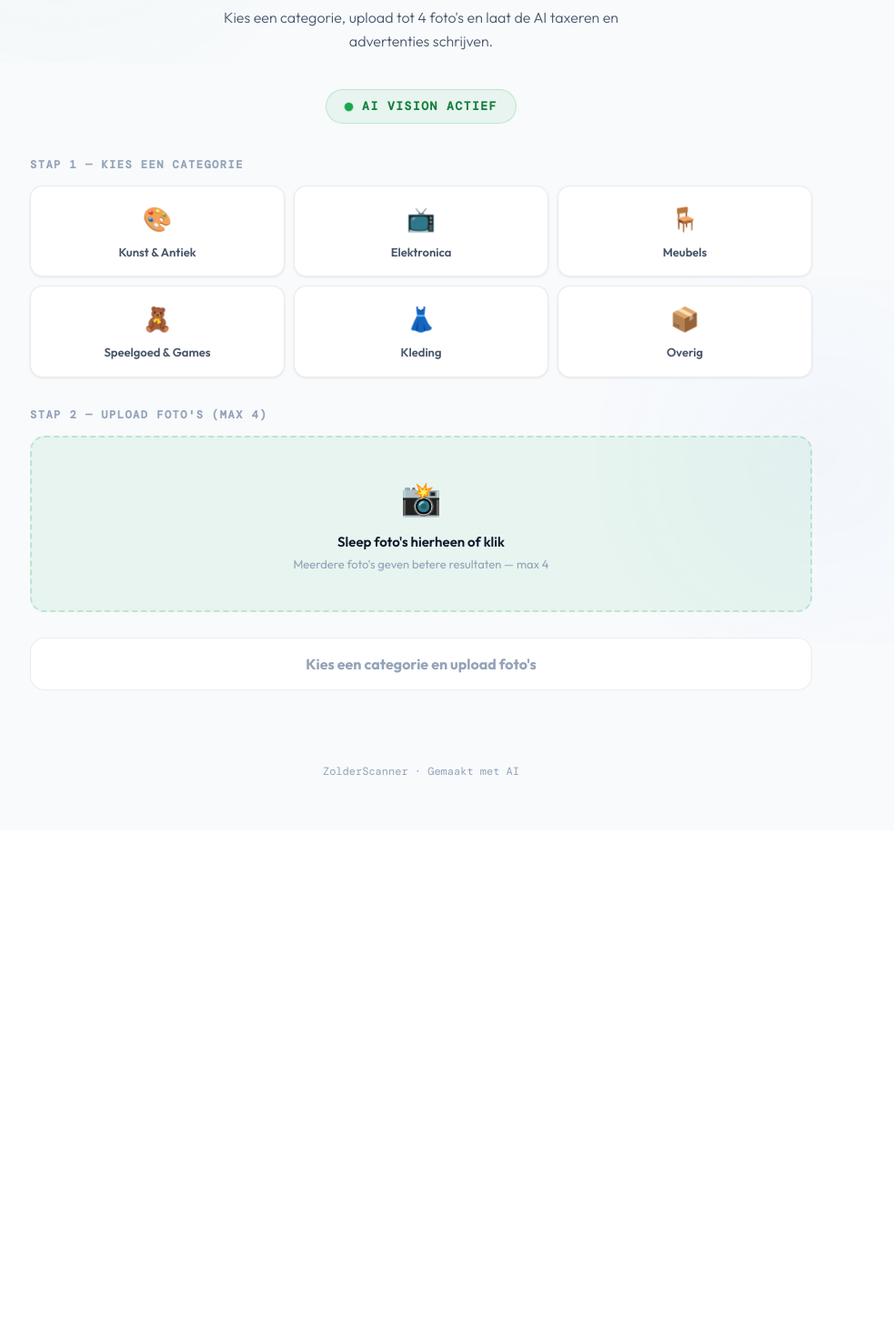
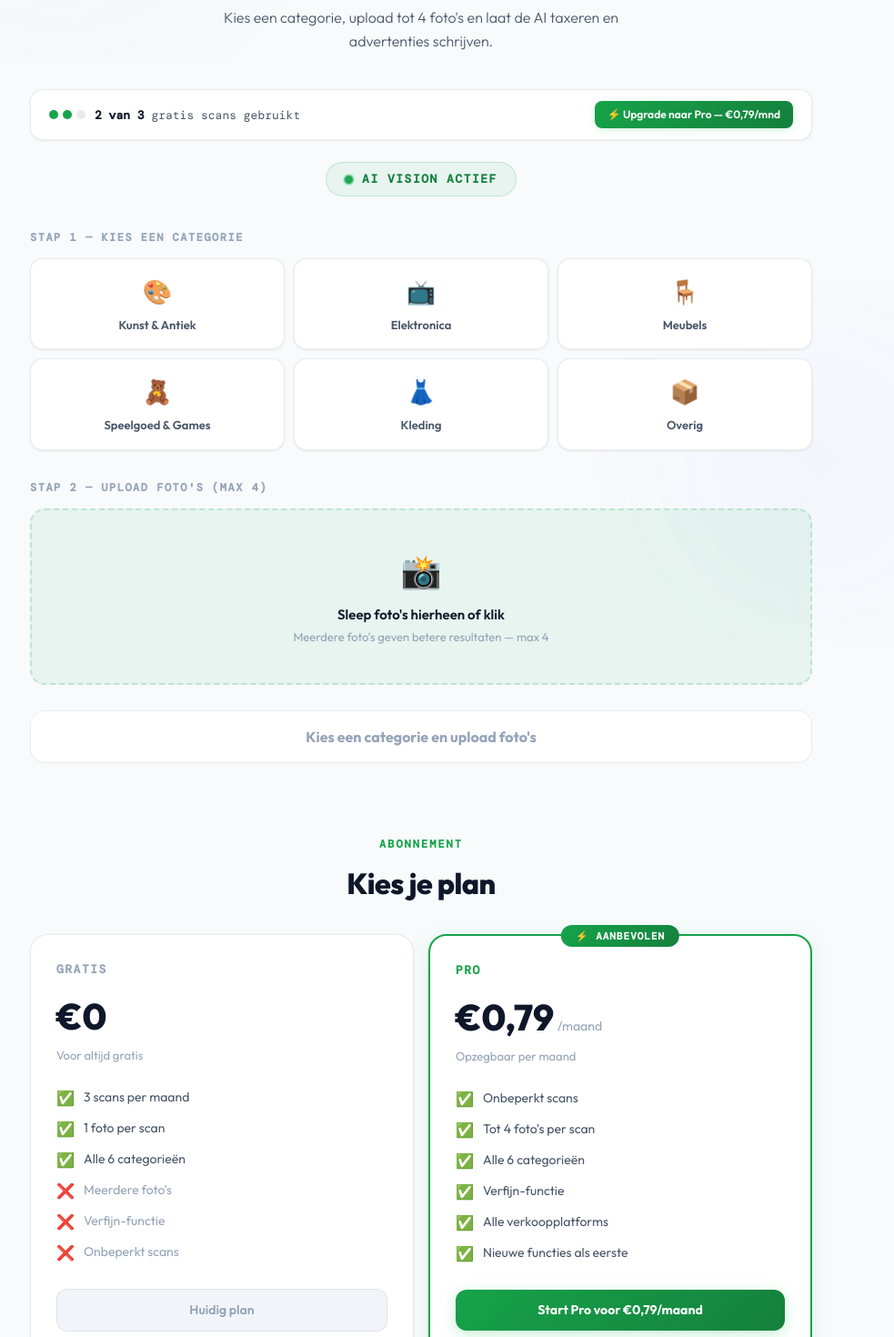
Before and after one commit to maartenoud/zolderscanner, a Next.js app: page / in a window 1280 px wide. Shown: the part 260-1730 px from the top of the page at 91% size, without its empty margins (177-1160 px from the left). Before the commit the page ends 1173 px from the top, so only its background shows below. Built offline with nearby package versions, Linux system fonts and the light colour scheme.

Commit message:
UI: scan-teller banner + prijzensectie gratis vs pro (visueel)

```diff
--- a/src/app/page.tsx
+++ b/src/app/page.tsx
@@ -210,6 +210,23 @@ export default function ZolderScanner() {
               </p>
             </div>
 
+            {/* Scan teller banner */}
+            <div style={{ background: t.bgCard, border: `1px solid ${t.border}`, borderRadius: 14, padding: "12px 20px", marginBottom: 24, display: "flex", alignItems: "center", justifyContent: "space-between", boxShadow: t.shadow, flexWrap: "wrap", gap: 10 }}>
+              <div style={{ display: "flex", alignItems: "center", gap: 10 }}>
+                <div style={{ display: "flex", gap: 5 }}>
+                  {[1,2,3].map((i) => (
+                    <div key={i} style={{ width: 10, height: 10, borderRadius: "50%", background: i <= 2 ? t.green : t.border }} />
+                  ))}
+                </div>
+                <span style={{ fontSize: 13, color: t.textSecondary, fontFamily: "'DM Mono', monospace" }}>
+                  <strong style={{ color: t.textPrimary }}>2 van 3</strong> gratis scans gebruikt
+                </span>
+              </div>
+              <button style={{ background: t.gradient, border: "none", borderRadius: 8, padding: "6px 14px", color: "#fff", fontWeight: 600, fontSize: 12, cursor: "pointer", fontFamily: "'Outfit', sans-serif", boxShadow: "0 2px 8px rgba(34,197,94,0.2)" }}>
+                ⚡ Upgrade naar Pro — €0,79/mnd
+              </button>
+            </div>
+
             {/* AI Vision badge */}
             <div style={{ display: "flex", justifyContent: "center", marginBottom: 36 }}>
               <div style={{ display: "inline-flex", alignItems: "center", gap: 10, background: t.greenBg, border: `1px solid ${t.greenBorder}`, borderRadius: 100, padding: "8px 20px" }}>
@@ -410,7 +427,85 @@ export default function ZolderScanner() {
           </div>
         )}
 
-        <footer style={{ textAlign: "center", marginTop: 80, paddingBottom: 32, fontSize: 12, color: t.textMuted, fontFamily: "'DM Mono', monospace" }}>
+        {/* ═══ PRIJZEN ═══ */}
+        <div style={{ marginTop: 80, marginBottom: 40 }}>
+          <div style={{ textAlign: "center", marginBottom: 32 }}>
+            <div style={{ fontSize: 12, fontWeight: 600, letterSpacing: 2, color: t.green, textTransform: "uppercase", fontFamily: "'DM Mono', monospace", marginBottom: 10 }}>
+              Abonnement
+            </div>
+            <h2 style={{ fontSize: "clamp(22px,4vw,32px)", fontWeight: 800, color: t.textPrimary, margin: 0, letterSpacing: -0.5 }}>
+              Kies je plan
+            </h2>
+          </div>
+
+          <div style={{ display: "grid", gridTemplateColumns: "repeat(auto-fit,minmax(260px,1fr))", gap: 16 }}>
+
+            {/* Gratis */}
+            <div style={{ background: t.bgCard, border: `1px solid ${t.border}`, borderRadius: 20, padding: 28, boxShadow: t.shadow }}>
+              <div style={{ fontSize: 13, fontWeight: 600, color: t.textMuted, textTransform: "uppercase", letterSpacing: 1.5, fontFamily: "'DM Mono', monospace", marginBottom: 12 }}>Gratis</div>
+              <div style={{ fontSize: 40, fontWeight: 800, color: t.textPrimary, marginBottom: 4 }}>€0</div>
+              <div style={{ fontSize: 13, color: t.textMuted, marginBottom: 24 }}>Voor altijd gratis</div>
+              <div style={{ display: "flex", flexDirection: "column", gap: 10, marginBottom: 28 }}>
+                {[
+                  { ok: true,  tekst: "3 scans per maand" },
+                  { ok: true,  tekst: "1 foto per scan" },
+                  { ok: true,  tekst: "Alle 6 categorieën" },
+                  { ok: false, tekst: "Meerdere foto's" },
+                  { ok: false, tekst: "Verfijn-functie" },
+                  { ok: false, tekst: "Onbeperkt scans" },
+                ].map((r, i) => (
+                  <div key={i} style={{ display: "flex", alignItems: "center", gap: 10, fontSize: 14, color: r.ok ? t.textSecondary : t.textMuted }}>
+                    <span style={{ fontSize: 16 }}>{r.ok ? "✅" : "❌"}</span>
+                    {r.tekst}
+                  </div>
+                ))}
+              </div>
+              <button disabled style={{ width: "100%", padding: "12px 0", borderRadius: 12, background: t.bgInput, border: `1px solid ${t.border}`, color: t.textMuted, fontWeight: 600, fontSize: 14, cursor: "default", fontFamily: "'Outfit', sans-serif" }}>
+                Huidig plan
+              </button>
+            </div>
+
+            {/* Pro */}
+            <div style={{ background: t.bgCard, border: `2px solid ${t.green}`, borderRadius: 20, padding: 28, position: "relative", boxShadow: `0 4px 24px rgba(34,197,94,0.12)` }}>
+              <div style={{ position: "absolute", top: -12, left: "50%", transform: "translateX(-50%)", background: t.gradient, borderRadius: 100, padding: "4px 16px", fontSize: 11, fontWeight: 700, color: "#fff", letterSpacing: 1, textTransform: "uppercase", fontFamily: "'DM Mono', monospace", whiteSpace: "nowrap" }}>
+                ⚡ Aanbevolen
+              </div>
+              <div style={{ fontSize: 13, fontWeight: 600, color: t.green, textTransform: "uppercase", letterSpacing: 1.5, fontFamily: "'DM Mono', monospace", marginBottom: 12 }}>Pro</div>
+              <div style={{ display: "flex", alignItems: "baseline", gap: 4, marginBottom: 4 }}>
+                <span style={{ fontSize: 40, fontWeight: 800, color: t.textPrimary }}>€0,79</span>
+                <span style={{ fontSize: 14, color: t.textMuted }}>/maand</span>
+              </div>
+              <div style={{ fontSize: 13, color: t.textMuted, marginBottom: 24 }}>Opzegbaar per maand</div>
+              <div style={{ display: "flex", flexDirection: "column", gap: 10, marginBottom: 28 }}>
+                {[
+                  "Onbeperkt scans",
+                  "Tot 4 foto's per scan",
+                  "Alle 6 categorieën",
+                  "Verfijn-functie",
+                  "Alle verkoopplatforms",
+                  "Nieuwe functies als eerste",
+                ].map((r, i) => (
+                  <div key={i} style={{ display: "flex", alignItems: "center", gap: 10, fontSize: 14, color: t.textSecondary }}>
+                    <span style={{ fontSize: 16 }}>✅</span>
+                    {r}
+                  </div>
+                ))}
+              </div>
+              <button style={{ width: "100%", padding: "12px 0", borderRadius: 12, background: t.gradient, border: "none", color: "#fff", fontWeight: 700, fontSize: 14, cursor: "pointer", fontFamily: "'Outfit', sans-serif", boxShadow: "0 4px 16px rgba(34,197,94,0.25)" }}
+                onMouseOver={(e) => ((e.currentTarget as HTMLElement).style.opacity = "0.9")}
+                onMouseOut={(e)  => ((e.currentTarget as HTMLElement).style.opacity = "1")}
+              >
+                Start Pro voor €0,79/maand
+              </button>
+              <div style={{ textAlign: "center", marginTop: 10, fontSize: 12, color: t.textMuted }}>
+                Geen verplichtingen · Direct opzegbaar
+              </div>
+            </div>
+
+          </div>
+        </div>
+
+        <footer style={{ textAlign: "center", paddingBottom: 32, fontSize: 12, color: t.textMuted, fontFamily: "'DM Mono', monospace" }}>
           ZolderScanner · Gemaakt met AI
         </footer>
       </div>
```
